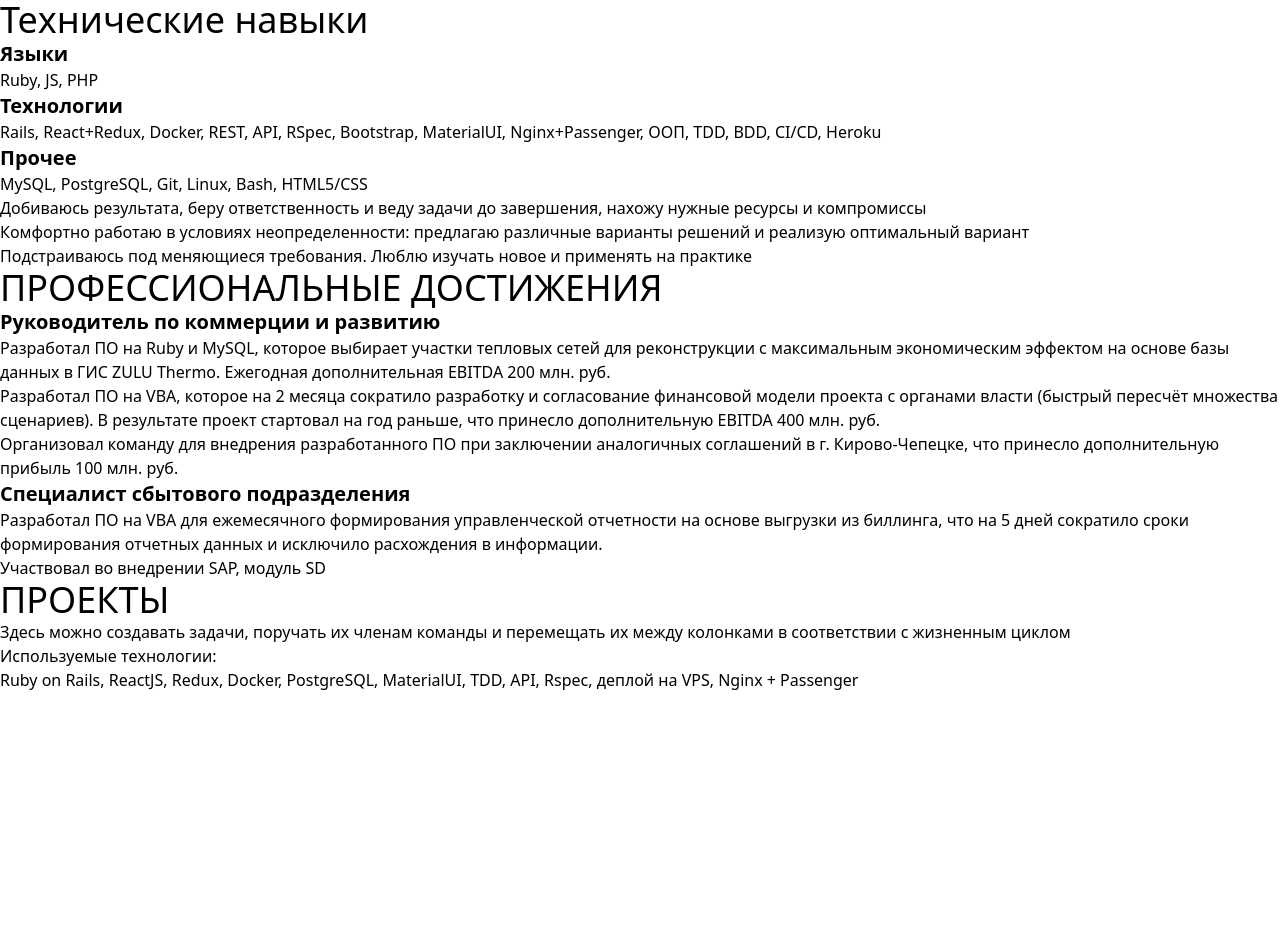
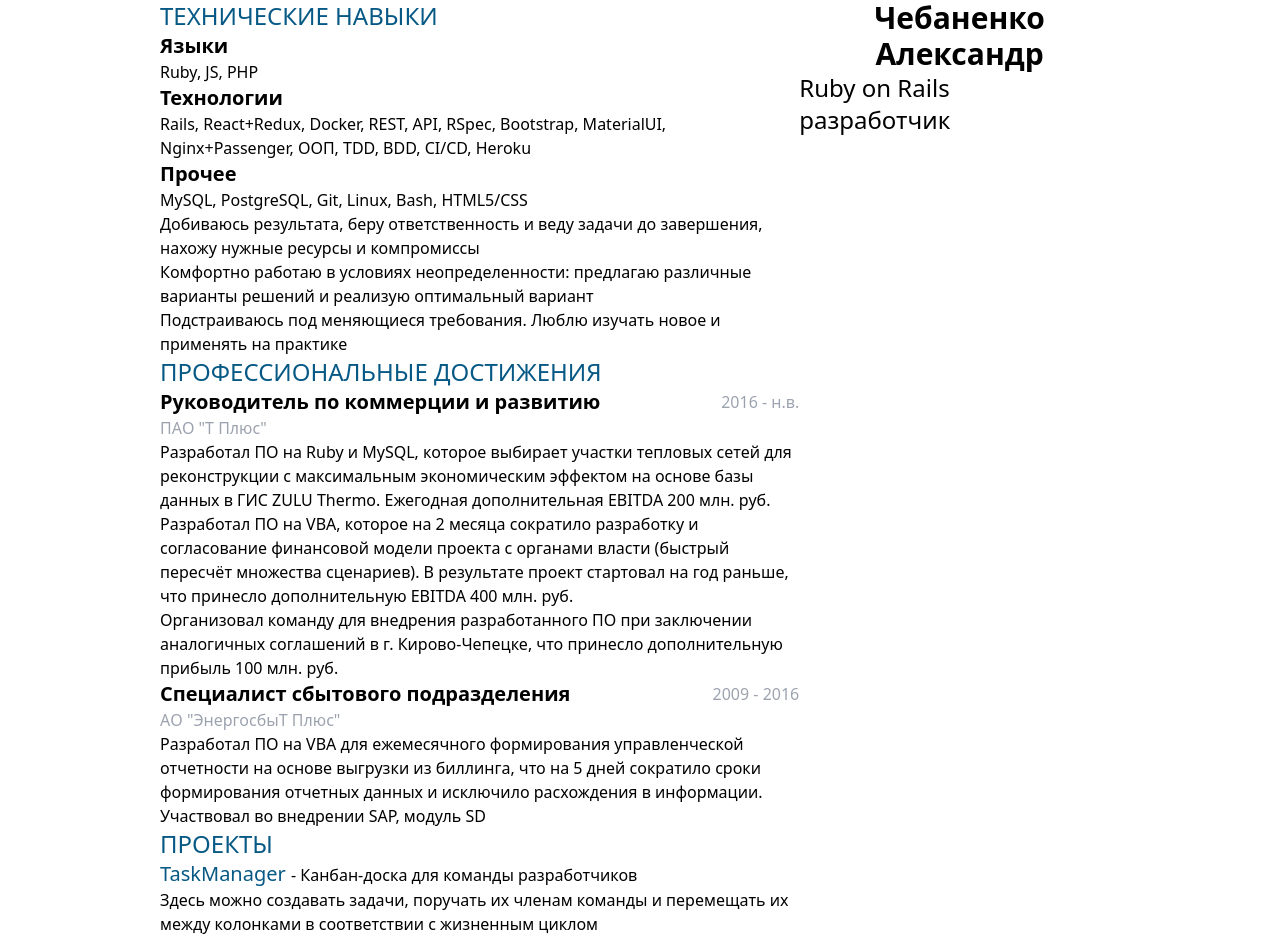
Before and after one commit to ChebanenkoAlexander/cv, a Next.js app: page / in a window 1280 px wide. Shown: the top 940 px of the page. Before the commit the page ends 800 px from the top, so only its background shows below. Built offline with nearby package versions, Linux system fonts and the light colour scheme.

Commit message:
add stile

```diff
--- a/package.json
+++ b/package.json
@@ -15,6 +15,7 @@
   "devDependencies": {
     "autoprefixer": "^10.4.13",
     "postcss": "^8.4.19",
+    "prettier": "2.7.1",
     "tailwindcss": "^3.2.4"
   }
 }
--- a/pages/index.js
+++ b/pages/index.js
@@ -1,20 +1,22 @@
-import Head from 'next/head';
+import Head from "next/head";
 
 export default function Home() {
   return (
-    <div>
+    <body>
       <Head>
         <title>Chebanenko Aleksandr</title>
       </Head>
 
       <main>
-        <h2 className="text-4xl">Технические навыки</h2>
+        <div className="mx-auto w-[960px] flex flex-row">
+          <div className="w-[690px]">
+            <h2 className="text-2xl text-sky-800">ТЕХНИЧЕСКИЕ НАВЫКИ</h2>
             <h3 className="font-semibold text-xl">Языки</h3>
             <p>Ruby, JS, PHP</p>
             <h3 className="font-semibold text-xl">Технологии</h3>
             <p>
-          Rails, React+Redux, Docker, REST, API, RSpec, Bootstrap, MaterialUI,
-          Nginx+Passenger, ООП, TDD, BDD, CI/CD, Heroku
+              Rails, React+Redux, Docker, REST, API, RSpec, Bootstrap,
+              MaterialUI, Nginx+Passenger, ООП, TDD, BDD, CI/CD, Heroku
             </p>
             <h3 className="font-semibold text-xl">Прочее</h3>
             <p>MySQL, PostgreSQL, Git, Linux, Bash, HTML5/CSS</p>
@@ -22,36 +24,48 @@ export default function Home() {
               Добиваюсь результата, беру ответственность и веду задачи до
               завершения, нахожу нужные ресурсы и компромиссы
             </p>
-
             <p>
               Комфортно работаю в условиях неопределенности: предлагаю различные
               варианты решений и реализую оптимальный вариант
             </p>
-
             <p>
               Подстраиваюсь под меняющиеся требования. Люблю изучать новое и
               применять на практике
             </p>
-        <h2 className="text-4xl">ПРОФЕССИОНАЛЬНЫЕ ДОСТИЖЕНИЯ</h2>
-        <h3 className="font-semibold text-xl">Руководитель по коммерции и развитию</h3>
+            <h2 className="text-2xl text-sky-800">
+              ПРОФЕССИОНАЛЬНЫЕ ДОСТИЖЕНИЯ
+            </h2>
+            <div className="flex flex-row justify-between items-center">
+              <h3 className="font-semibold text-xl">
+                Руководитель по коммерции и развитию
+              </h3>
+              <div className="text-gray-400">2016 - н.в.</div>
+            </div>
+            <div className="text-gray-400">ПАО "Т Плюс" </div>
             <p>
-          Разработал ПО на Ruby и MySQL, которое выбирает участки тепловых сетей
-          для реконструкции с максимальным экономическим эффектом на основе базы
-          данных в ГИС ZULU Thermo. Ежегодная дополнительная EBITDA 200 млн.
-          руб.
+              Разработал ПО на Ruby и MySQL, которое выбирает участки тепловых
+              сетей для реконструкции с максимальным экономическим эффектом на
+              основе базы данных в ГИС ZULU Thermo. Ежегодная дополнительная
+              EBITDA 200 млн. руб.
             </p>
             <p>
               Разработал ПО на VBA, которое на 2 месяца сократило разработку и
               согласование финансовой модели проекта с органами власти (быстрый
-          пересчёт множества сценариев). В результате проект стартовал на год
-          раньше, что принесло дополнительную EBITDA 400 млн. руб.
+              пересчёт множества сценариев). В результате проект стартовал на
+              год раньше, что принесло дополнительную EBITDA 400 млн. руб.
             </p>
             <p>
               Организовал команду для внедрения разработанного ПО при заключении
               аналогичных соглашений в г. Кирово-Чепецке, что принесло
               дополнительную прибыль 100 млн. руб.
             </p>
-        <h3 className="font-semibold text-xl">Специалист сбытового подразделения</h3>
+            <div className="flex flex-row justify-between items-center">
+              <h3 className="font-semibold text-xl">
+                Специалист сбытового подразделения
+              </h3>
+              <div className="text-gray-400">2009 - 2016</div>
+            </div>
+            <div className="text-gray-400">АО "ЭнергосбыТ Плюс"</div>
             <p>
               Разработал ПО на VBA для ежемесячного формирования управленческой
               отчетности на основе выгрузки из биллинга, что на 5 дней сократило
@@ -59,17 +73,29 @@ export default function Home() {
               информации.
             </p>
             <p>Участвовал во внедрении SAP, модуль SD</p>
-        <h2 className="text-4xl">ПРОЕКТЫ</h2>
+            <h2 className="text-2xl text-sky-800">ПРОЕКТЫ</h2>
             <p>
-          Здесь можно создавать задачи, поручать их членам команды и перемещать
-          их между колонками в соответствии с жизненным циклом
+              <span className="text-xl text-sky-800">
+                <a href="https://board.ovsyannikov.dev/">TaskManager </a>
+              </span>
+              - Канбан-доска для команды разработчиков
+            </p>
+            <p>
+              Здесь можно создавать задачи, поручать их членам команды и
+              перемещать их между колонками в соответствии с жизненным циклом
             </p>
             <p>Используемые технологии:</p>
             <p>
-          Ruby on Rails, ReactJS, Redux, Docker, PostgreSQL, MaterialUI, TDD,
-          API, Rspec, деплой на VPS, Nginx + Passenger
+              Ruby on Rails, ReactJS, Redux, Docker, PostgreSQL, MaterialUI,
+              TDD, API, Rspec, деплой на VPS, Nginx + Passenger
             </p>
+          </div>
+          <div className="">
+            <h2 className="text-3xl font-bold text-center">Чебаненко Александр</h2>
+            <h3 className="text-2xl">Ruby on Rails <br/> разработчик</h3>
+          </div>
+        </div>
       </main>
-    </div>
+    </body>
   );
 }
```
Also changed, not shown: 2 other files (tests, documents, lock files or other folders). Lines whose indentation alone changed are shown as unchanged.
